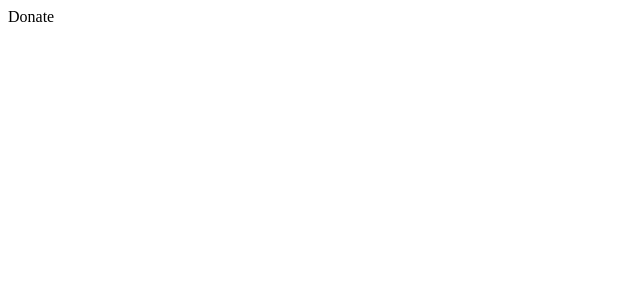
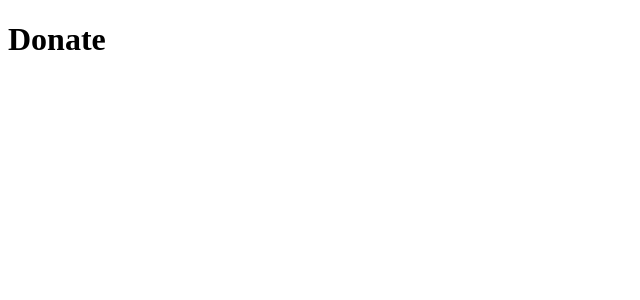
Before and after one commit to EdeniltonBorba/donate, a React (Create React App) app: page / in a window 1280 px wide. Shown: the top 300 px of the page, without its empty margins (0-640 px from the left). Built offline with nearby package versions, Linux system fonts and the light colour scheme.

Commit message:
add router

```diff
--- a/src/pages/Home/index.js
+++ b/src/pages/Home/index.js
@@ -2,11 +2,9 @@ import React from 'react';
 
 function Home() {
     return (
-        <React.Fragment>
-            <>
-                Donate
-            </>
-        </React.Fragment>
+        <h1>
+            Donate
+        </h1>
     )
 }
 
```
Also changed, not shown: 24 other files (tests, documents, lock files or other folders).
